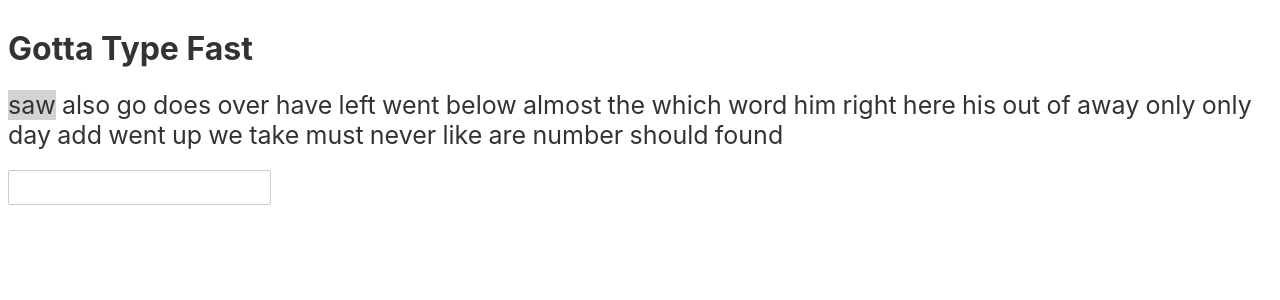
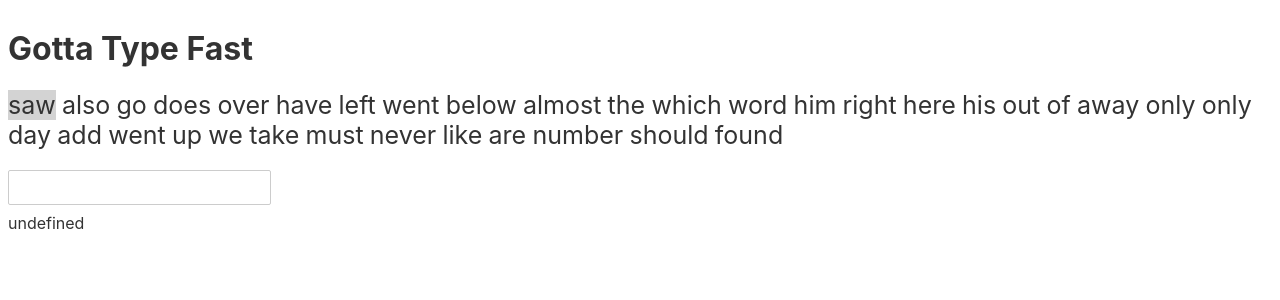
Before and after one commit to dunknicoll/gotta-fast-type, a Svelte app: page / in a window 1280 px wide. Shown: the top 300 px of the page. Built offline with nearby package versions, Linux system fonts and the light colour scheme.

Commit message:
adding build val

```diff
--- a/package.json
+++ b/package.json
@@ -18,6 +18,7 @@
     "svelte": "^3.0.0"
   },
   "dependencies": {
+    "@rollup/plugin-replace": "^2.4.2",
     "sirv-cli": "^1.0.0"
   }
 }
--- a/rollup.config.js
+++ b/rollup.config.js
@@ -1,9 +1,10 @@
-import svelte from 'rollup-plugin-svelte';
-import commonjs from '@rollup/plugin-commonjs';
-import resolve from '@rollup/plugin-node-resolve';
-import livereload from 'rollup-plugin-livereload';
-import { terser } from 'rollup-plugin-terser';
-import css from 'rollup-plugin-css-only';
+import svelte from "rollup-plugin-svelte";
+import commonjs from "@rollup/plugin-commonjs";
+import resolve from "@rollup/plugin-node-resolve";
+import livereload from "rollup-plugin-livereload";
+import { terser } from "rollup-plugin-terser";
+import css from "rollup-plugin-css-only";
+import replace from "@rollup/plugin-replace";
 
 const production = !process.env.ROLLUP_WATCH;
 
@@ -17,35 +18,46 @@ function serve() {
   return {
     writeBundle() {
       if (server) return;
-			server = require('child_process').spawn('npm', ['run', 'start', '--', '--dev'], {
-				stdio: ['ignore', 'inherit', 'inherit'],
-				shell: true
-			});
+      server = require("child_process").spawn(
+        "npm",
+        ["run", "start", "--", "--dev"],
+        {
+          stdio: ["ignore", "inherit", "inherit"],
+          shell: true,
+        }
+      );
 
-			process.on('SIGTERM', toExit);
-			process.on('exit', toExit);
-		}
+      process.on("SIGTERM", toExit);
+      process.on("exit", toExit);
+    },
   };
 }
 
 export default {
-	input: 'src/main.js',
+  input: "src/main.js",
   output: {
     sourcemap: true,
-		format: 'iife',
-		name: 'app',
-		file: 'public/build/bundle.js'
+    format: "iife",
+    name: "app",
+    file: "public/build/bundle.js",
   },
   plugins: [
+    replace({
+      process: JSON.stringify({
+        env: {
+          BUILD_ID: process.env.BUILD_ID || "local-dev",
+        },
+      }),
+    }),
     svelte({
       compilerOptions: {
         // enable run-time checks when not in production
-				dev: !production
-			}
+        dev: !production,
+      },
     }),
     // we'll extract any component CSS out into
     // a separate file - better for performance
-		css({ output: 'bundle.css' }),
+    css({ output: "bundle.css" }),
 
     // If you have external dependencies installed from
     // npm, you'll most likely need these plugins. In
@@ -54,7 +66,7 @@ export default {
     // https://github.com/rollup/plugins/tree/master/packages/commonjs
     resolve({
       browser: true,
-			dedupe: ['svelte']
+      dedupe: ["svelte"],
     }),
     commonjs(),
 
@@ -64,13 +76,13 @@ export default {
 
     // Watch the `public` directory and refresh the
     // browser on changes when not in production
-		!production && livereload('public'),
+    !production && livereload("public"),
 
     // If we're building for production (npm run build
     // instead of npm run dev), minify
-		production && terser()
+    production && terser(),
   ],
   watch: {
-		clearScreen: false
-	}
+    clearScreen: false,
+  },
 };
--- a/src/App.svelte
+++ b/src/App.svelte
@@ -18,6 +18,8 @@
     result: 0
   }));
   $: duration = finished ? endTime - startTime : 0;
+
+  let buildId = process.env.BUILD_ID;
 
   let wordPointer = 0;
   let currentValue = "";
@@ -123,3 +125,5 @@
 {/if}
 
 <input on:keypress={onKeyPress} bind:value={currentValue} />
+
+<div class="text-gray-300 text-center text-xs">{buildId}</div>
```
Also changed, not shown: 1 other file (tests, documents, lock files or other folders). Lines whose indentation alone changed are shown as unchanged.
